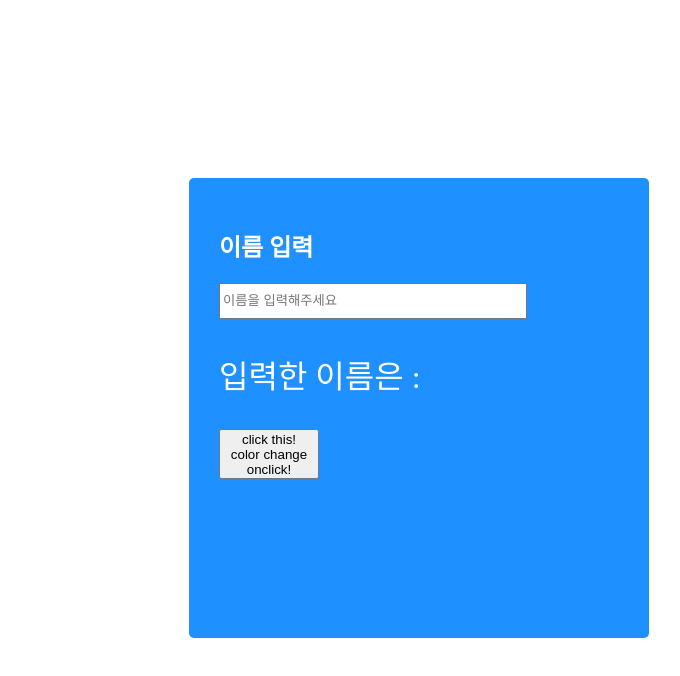
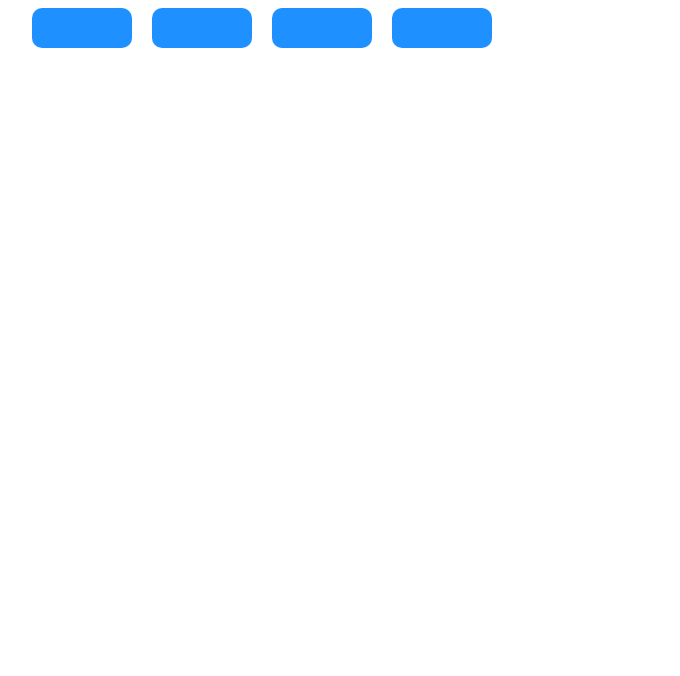
Before and after one commit to JJ0824/react, a React (Vite) app: page / in a window 1280 px wide. Shown: the top 676 px of the page, without its empty margins (229-909 px from the left). Built offline with nearby package versions, Linux system fonts and the light colour scheme.

Commit message:
practice react

```diff
--- a/src/App.jsx
+++ b/src/App.jsx
@@ -1,13 +1,19 @@
 import { MyComp } from "./MyComp";
-import { CounterWithoutState } from "./Components/State/CounterWithoutState";
-import { CounterWithState } from "./Components/State/CounterWithState";
-import { NameForm } from "./Components/State/NameForm";
+import { CounterWithoutState } from "./Components/1. State/CounterWithoutState";
+import { CounterWithState } from "./Components/1. State/CounterWithState";
+import { NameForm } from "./Components/1. State/NameForm";
+import { Example1 } from "./Components/2. Effect/Example1";
+import { Example2 } from "./Components/2. Effect/Example2";
+import Example3 from "./Components/2. Effect/Example3";
+import Example4 from "./Components/2. Effect/Example4";
+import Button from "./Components/3. Props/Button";
+import Menu from "./Components/3. Props/Menu";
 
 function App() {
 
   return (
     <div>
-      <NameForm />
+      <Menu />
     </div>
   );
 
--- /dev/null
+++ b/src/Components/2. Effect/Example1.jsx
@@ -0,0 +1,26 @@
+import { useEffect, useState } from "react";
+
+export function Example1() {
+  const [count, setCount] = useState(0);
+  const [text, setText] = useState("");
+
+  useEffect(() => {
+    console.log("항상 렌더링됨. 현재 변수 count : " + count);
+  });
+  useEffect(() => {
+    console.log("이 코드는 마운트(=로딩)될 때만 실행됨");
+  }, []);
+  useEffect(()=>{
+    console.log("카운트가 변경될 때만 렌더링됨. Count : " + count);
+  }, [count]);
+
+  return (<>
+      <div>
+        <p>당신이 누른 횟수 : {count}</p>
+        <button onClick={()=>setCount(count+1)}>+</button>
+      </div>
+      <div>
+        <input value={text} onChange={(e) => setText(e.target.value)}/>
+      </div>
+  </>);
+}
--- /dev/null
+++ b/src/Components/2. Effect/Example2.jsx
@@ -0,0 +1,27 @@
+import { useEffect, useState } from "react";
+
+export function Example2() {
+  const [show, setShow] = useState(true);
+
+  return (<>
+    <div>
+      <button onClick={() => setShow(!show)}>{show ? "숨기기" : "보이기"}</button>
+      {show && <ChildComp />}
+    </div>
+  </>);
+}
+
+function ChildComp() {
+  useEffect(()=> {
+    console.log("자식 컴포넌트가 마운트됨!");
+    return () => {
+      console.log("자식 컴포넌트가 언마운트됨!");
+    };
+  }, [])
+
+  return (
+    <>
+      <h2>이 컴포넌트는 언마운트시 로그를 남깁니다.</h2>
+    </>
+  );
+}
--- /dev/null
+++ b/src/Components/2. Effect/Example3.jsx
@@ -0,0 +1,28 @@
+import { useEffect, useState } from "react";
+
+const Example3 = () => {
+  const [data, setData] = useState(null);
+  const [loading, setLoading] = useState(true);
+
+  useEffect(()=>{
+    sendAPI().then((response)=> {
+      console.log("서버로부터 응답 도착");
+      setData(response);
+      setLoading(false);
+    })
+  },[]);
+
+  return <div>{loading ? <p>로딩 중...</p> : <p>데이터 : {data.title}</p> }</div>;
+};
+
+const sendAPI = () => {
+  // ajax 또는 axios를 이용하여 rest api 코드를 작성하는 부분
+  // 지금은 3초 뒤에 데이터를 리턴하는 코드로 대신함
+  return new Promise((resolve) => {
+    setTimeout(()=>{
+      resolve({title : "게시판제목"});
+    }, 3000); // 3초 후에 resolve 함수를 호출함
+  });
+}
+
+export default Example3;
--- /dev/null
+++ b/src/Components/2. Effect/Example4.jsx
@@ -0,0 +1,24 @@
+import { useEffect, useState } from "react";
+
+const Example4 = () => {
+  const [width, setWidth] = useState(window.innerWidth);
+  // addEventListner를 이용하여 이벤트 등록시 반드시 삭제 이벤트도 함께 구현
+
+  useEffect(() => {
+    const handleResize = () => {
+      setWidth(window.innerWidth);
+    };
+    window.addEventListener("resize", handleResize);
+    return () => {
+      window.removeEventListener("resize", handleResize);
+    };
+  }, []);
+
+  return (
+      <div>
+        <h2>현재 창 너비 : {width}px</h2>
+      </div>
+    );
+};
+
+export default Example4;
--- /dev/null
+++ b/src/Components/3. Props/Button.jsx
@@ -0,0 +1,20 @@
+import styled from "styled-components";
+
+const Box = styled.div`
+  width: 100px;
+  height: 40px;
+  background-color: dodgerblue;
+  color: white;
+  border-radius : 10px;
+  text-align: center;
+  cursor: pointer;
+  &:hover {
+    background-color: #8282ee;
+  }
+`;
+
+const Button = () => {
+  return <Box></Box>;
+};
+
+export default Button;
--- /dev/null
+++ b/src/Components/3. Props/Menu.jsx
@@ -0,0 +1,21 @@
+import styled from "styled-components";
+import Button from "./Button";
+
+const Container = styled.div`
+  width:60%;
+  margin: 0 auto;
+  display: flex;
+  align-items: center;
+  gap: 20px;
+`;
+
+const Menu = () => {
+  return <Container>
+    <Button />
+    <Button />
+    <Button />
+    <Button />
+  </Container>;
+}
+
+export default Menu;
```
Also changed, not shown: src/Components/1. State/CounterWithState.jsx (renamed from src/Components/State/CounterWithState.jsx), src/Components/1. State/CounterWithoutState.jsx (renamed from src/Components/State/CounterWithoutState.jsx), src/Components/1. State/NameForm.jsx (renamed from src/Components/State/NameForm.jsx).
